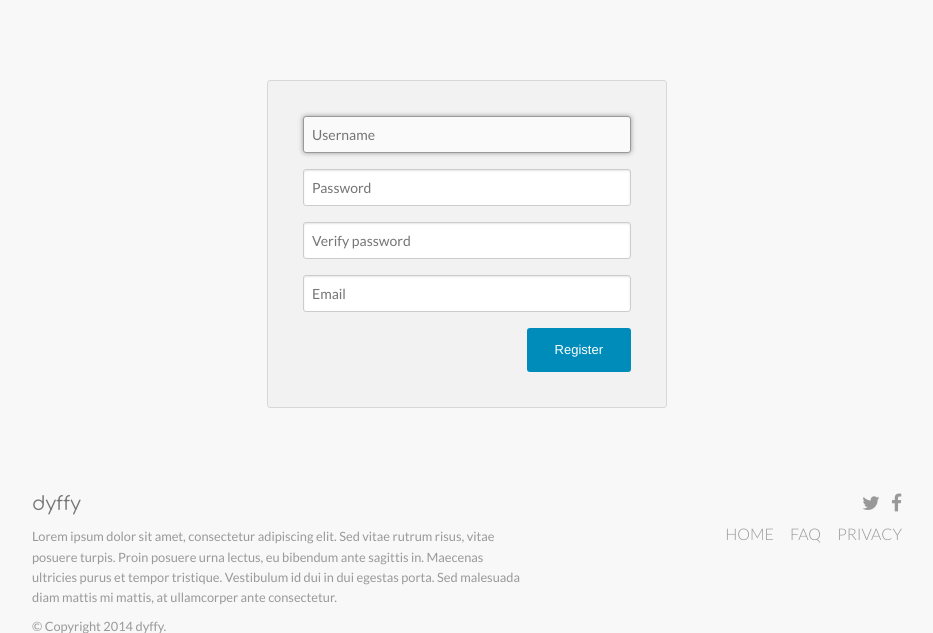
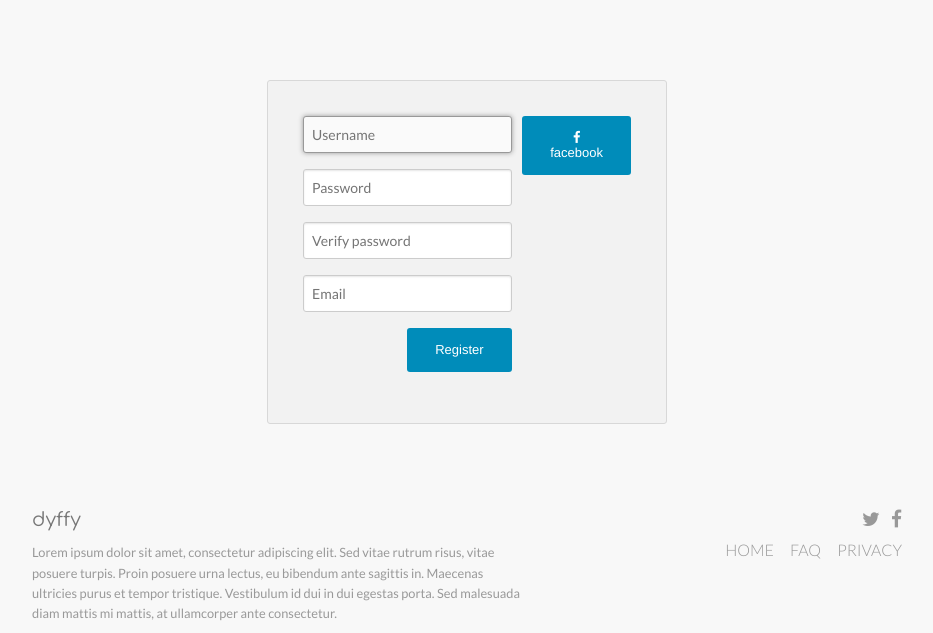
Before and after one commit to tinybike/SuperModular, a Flask app: page /register in a window 1280 px wide. Shown: the part 45-678 px from the top of the page, without its empty margins (173-1106 px from the left). Run offline with Flask 2, Linux system fonts and the light colour scheme; some libraries are stand-ins or nearby versions.

Commit message:
- added facebook login to reg form

```diff
--- a/dyffy/templates/includes/registration_form.html
+++ b/dyffy/templates/includes/registration_form.html
@@ -1,3 +1,5 @@
+<div class="row">
+	<div class="medium-8 columns">
 		<form action="/register" method="POST" id="registration-form" class="clearfix">
 		  <input type="text" id="username" name="username" class="radius" placeholder="Username" value="{{ request.form.username }}" required autofocus />
 		  <input type="password" id="password" name="password" class="radius" placeholder="Password" value="{{ request.form.password }}" required />
@@ -5,3 +7,8 @@
 		  <input type="email" id="email" name="email" class="radius" placeholder="Email" value="{{ request.form.username }}" required />
 		  <button type="submit" class="button small right radius" id="register">Register</button>
 		</form>
+	</div>
+	<div class="medium-4 columns">
+		<a class="button radius small right" href="/login/facebook"><i class="fa fa-facebook"></i> facebook</a>
+	</div>
+</div>
```
Lines whose indentation alone changed are shown as unchanged.
